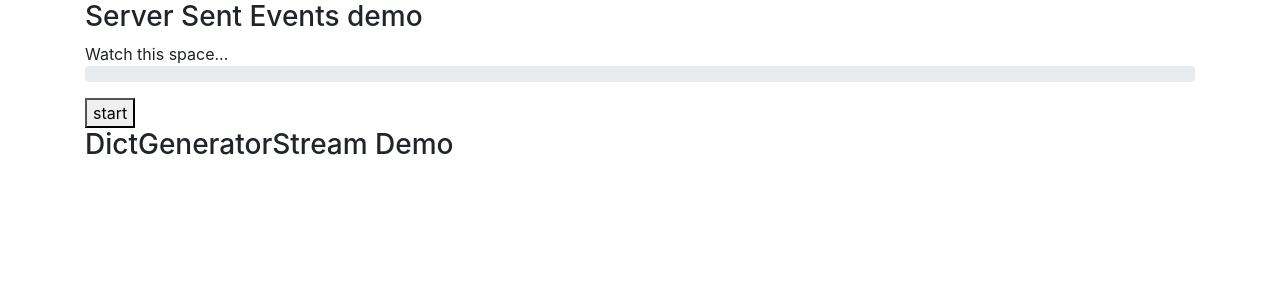
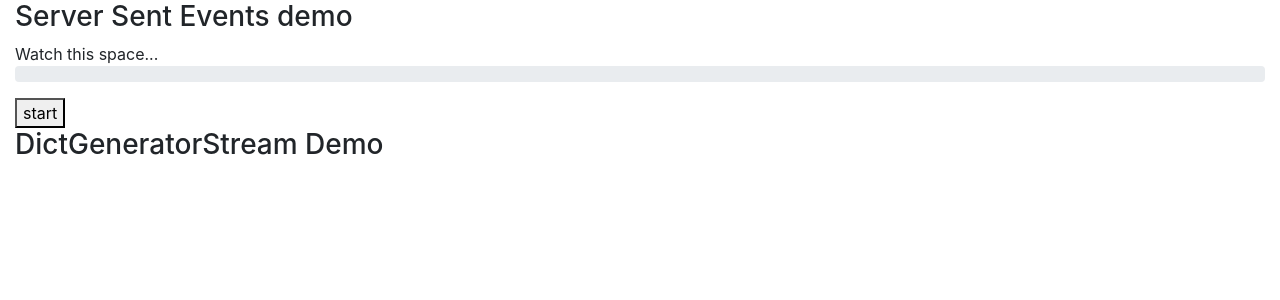
Before and after one commit to WolfgangFahl/pyFlaskBootstrap4, a Python web app: template fb4_example/bootstrap_flask/templates/event.html in a window 1280 px wide. Shown: the top 300 px of the page. Run offline with Jinja, Linux system fonts and the light colour scheme; the template is opened without the code that fills it, so the values that code supplies are empty; some libraries are stand-ins or nearby versions.

Commit message:
fixes #26

```diff
--- a/fb4/templates/fb4common/base.html
+++ b/fb4/templates/fb4common/base.html
@@ -15,7 +15,7 @@
 {% endblock header %}
   </head>
   <body>
-	<main class="container">
+	<main class="container-fluid">
 		{% if menu is not none %}{{ menu|safe }}{%endif %}
         {{ render_messages(container=False, dismissible=True) }}
         {% block content %}
```
